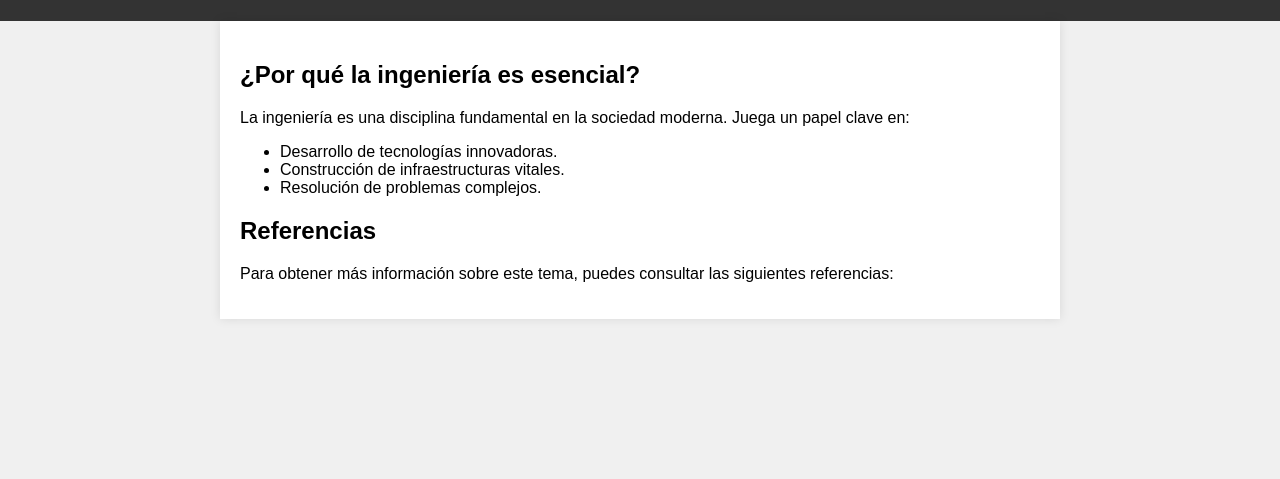
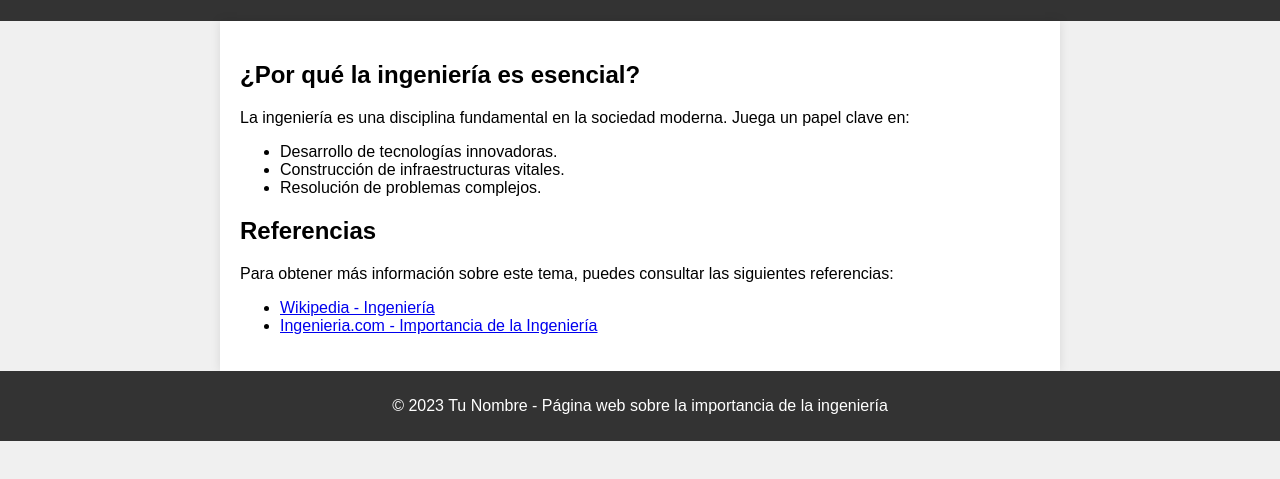
Before and after one commit to 1sistorres/Proyecto, a plain HTML site: page index.html in a window 1280 px wide. Shown: the part 99-578 px from the top of the page. Drawn offline with Linux system fonts and the light colour scheme.

Commit message:
QUINTO COMMIT

```diff
--- a/index.html
+++ b/index.html
@@ -48,3 +48,12 @@
         <h2>Referencias</h2>
         <p>Para obtener más información sobre este tema, puedes consultar las siguientes referencias:</p>
         <ul>
+            <li><a href="https://es.wikipedia.org/wiki/Ingenier%C3%ADa" target="_blank">Wikipedia - Ingeniería</a></li>
+            <li><a href="https://www.ingenieria.com/importancia-de-la-ingenieria" target="_blank">Ingenieria.com - Importancia de la Ingeniería</a></li>
+        </ul>
+    </div>
+    <footer>
+        <p>&copy; 2023 Tu Nombre - Página web sobre la importancia de la ingeniería</p>
+    </footer>
+</body>
+</html>
```
